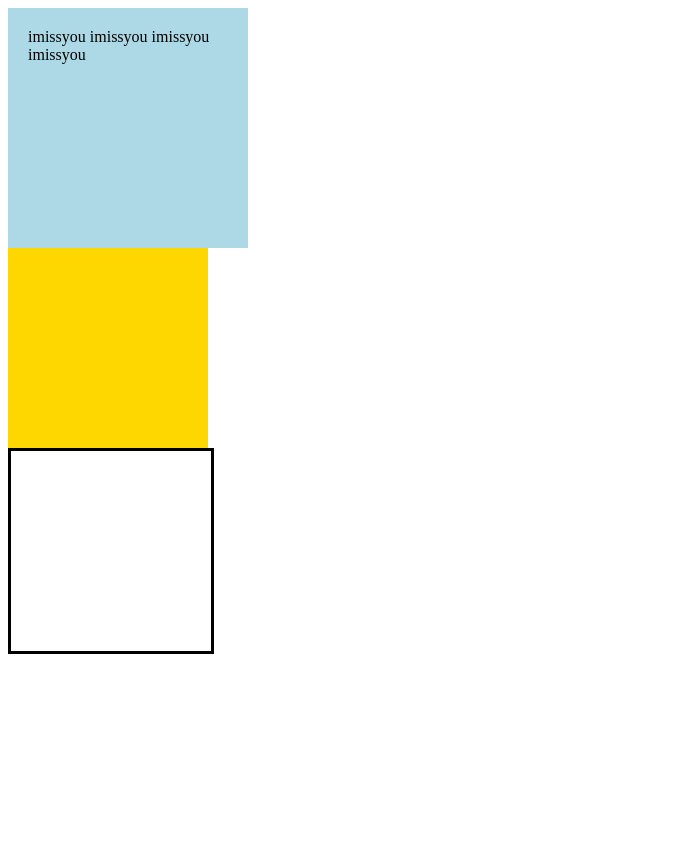
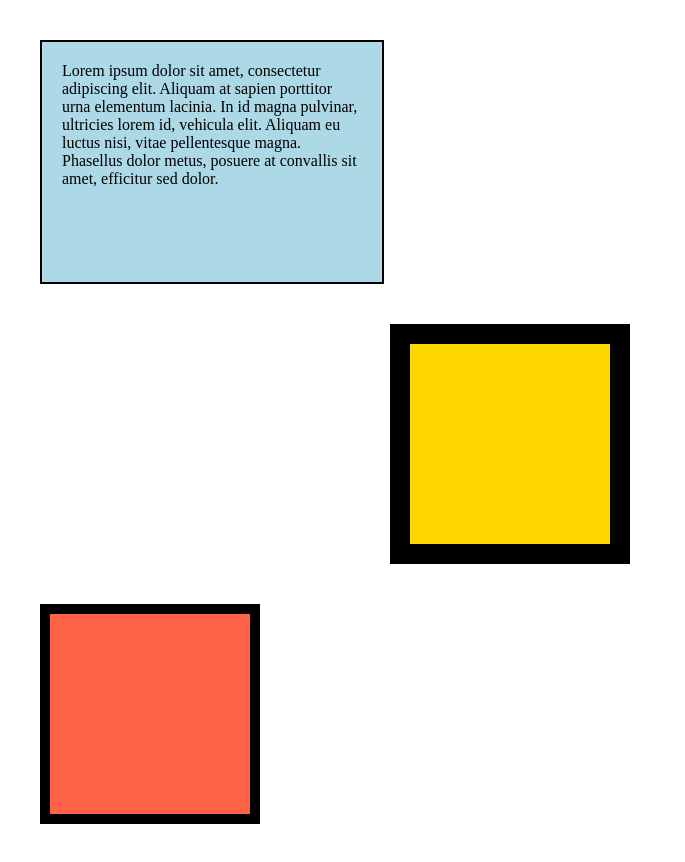
Before and after one commit to RizosMaddox/box-model, a plain HTML site: page index.html in a window 1280 px wide. Shown: the whole page, without its empty margins (0-685 px from the left). Before the commit the page ends 800 px from the top, so only its background shows below. Drawn offline with Linux system fonts and the light colour scheme.

Commit message:
Update index.html

```diff
--- a/index.html
+++ b/index.html
@@ -5,40 +5,45 @@
   <meta name="viewport" content="width=device-width, initial-scale=1.0">
   <title>Boxes</title>
   <style>
+    body {
+      margin: 40px;
+    }
     .box1 {
-      width: 200px;
+      width: 300px;
       height: 200px;
       background-color: lightblue;
-      border: ; solid black;
-      margin: ;
+      border: 2px solid black;
       padding: 20px;
+      margin-bottom: 40px;
     }
 
     .box2 {
       width: 200px;
       height: 200px;
       background-color: gold;
-      border: ;solid black;
-      border-width: 0px 10px 30px 20px;
+      border: 20px solid black;
+      margin-left: 350px;
+      margin-bottom: 40px;
+    }
 
-    }
 
     .box3 {
       width: 200px;
       height: 200px;
-      background-color: Indian red;
-      border: solid black
+      background-color: tomato;
+      border: 10px solid black;
     }
   </style>
 </head>
 <body>
   <div class="box1">
-    imissyou
-    imissyou
-    imissyou
-    imissyou
+    Lorem ipsum dolor sit amet, consectetur adipiscing elit. Aliquam at sapien porttitor urna
+    elementum lacinia. In id magna pulvinar, ultricies lorem id, vehicula elit. Aliquam eu luctus nisi,
+    vitae pellentesque magna. Phasellus dolor metus, posuere at convallis sit amet, efficitur sed dolor.
   </div>
+
   <div class="box2"></div>
+
   <div class="box3"></div>
 </body>
 </html>
```
